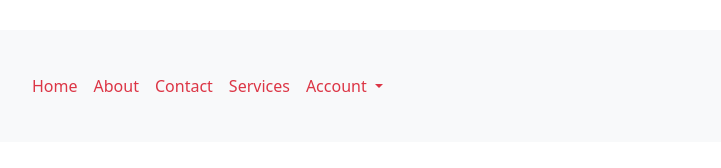
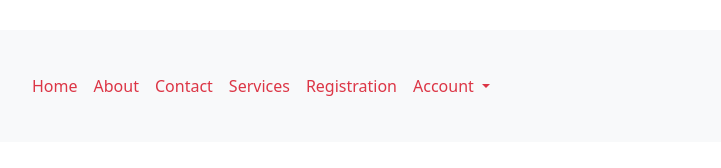
Before and after one commit to abhishek16-01/abhishek.io, a plain HTML site: page about.html in a window 1280 px wide. Shown: the top 168 px of the page, 200-921 px from the left. Drawn offline with nearby package versions, Linux system fonts and the light colour scheme.

Commit message:
Information updated

```diff
--- a/about.html
+++ b/about.html
@@ -109,6 +109,9 @@
           </li>
           <li class="nav-item">
             <a class="nav-link text-danger" href="services.html">Services</a>
+          </li>
+          <li class="nav-item">
+            <a class="nav-link text-danger" href="registration.html">Registration</a>
           </li>
           <li class="nav-item dropdown">
             <a class=" nav-link dropdown-toggle text-danger" href="#" role="button" data-bs-toggle="dropdown"
```
